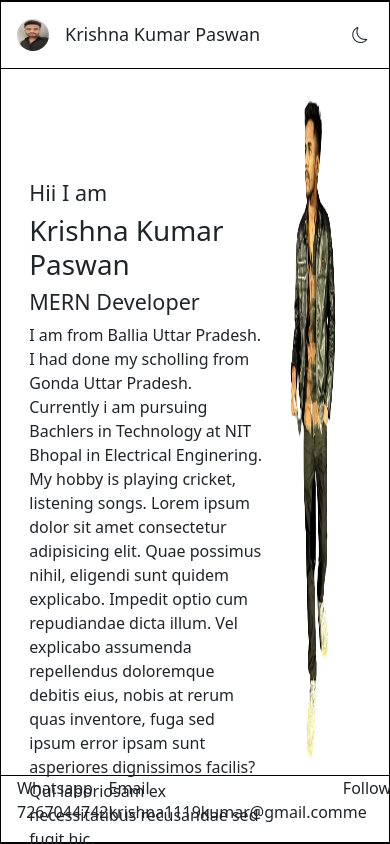
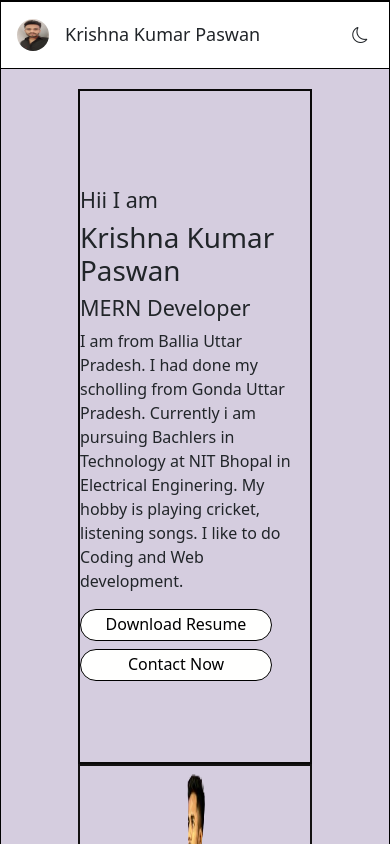
Before and after one commit to iampaswan/myPortfolio, a React (Vite) app: page / in a window 390 px wide. Shown: the top 844 px of the page. Built offline with nearby package versions, Linux system fonts and the light colour scheme.

Commit message:
last commit

```diff
--- a/src/Components/Footer.module.css
+++ b/src/Components/Footer.module.css
@@ -7,6 +7,8 @@
 
   display: flex;
   justify-content: space-between;
+
+  flex-wrap: wrap;
 
 }
 
--- a/src/Components/MainSection.jsx
+++ b/src/Components/MainSection.jsx
@@ -3,16 +3,17 @@ import mainPic from './pic.png'
 import myResume from './myResume.pdf'
 
 const MainSection = () => {
-  return <><div className={styles.MainSection}>
+  return <>
+    <div className={styles.MainSection}>
 
       <div className={styles.mainLeft}>
         <h4>Hii I am</h4>
         <h1>Krishna Kumar Paswan</h1>
         <h4>MERN Developer</h4>
-      <p>I am from Ballia Uttar Pradesh. I had done my scholling from Gonda Uttar Pradesh. Currently i am pursuing Bachlers in Technology at NIT Bhopal in Electrical Enginering. My hobby is playing cricket, listening songs. Lorem ipsum dolor sit amet consectetur adipisicing elit. Quae possimus nihil, eligendi sunt quidem explicabo. Impedit optio cum repudiandae dicta illum. Vel explicabo assumenda repellendus doloremque debitis eius, nobis at rerum quas inventore, fuga sed ipsum error ipsam sunt asperiores dignissimos facilis? Qui laboriosam ex necessitatibus recusandae sed fugit hic.
+        <p>I am from Ballia Uttar Pradesh. I had done my scholling from Gonda Uttar Pradesh. Currently i am pursuing Bachlers in Technology at NIT Bhopal in Electrical Enginering. My hobby is playing cricket, listening songs. I like to do Coding and Web development.
         </p>
 
-      <div >
+        <div className={styles.twoButtonsContainer}>
           <a href={myResume}><button className={styles.twoButtons}>Download Resume</button></a>
           <a ><button className={styles.twoButtons}>Contact Now</button></a>
         </div>
@@ -25,8 +26,6 @@ const MainSection = () => {
         </center>
       </div>
 
-
-
     </div>
   </>
 }
--- a/src/Components/MainSection.module.css
+++ b/src/Components/MainSection.module.css
@@ -3,11 +3,13 @@
   width: 100vw;
   border: 1px solid black;
 
-  /* background-color: rgb(244, 237, 252); */
+  background-color: rgb(213, 205, 223);
 
   display: flex;
   justify-content: center;
   align-items: center;
+
+
 
 
 }
@@ -15,17 +17,27 @@
 .mainLeft {
   height: 80vh;
   width: 60vw;
-  /* border: 2px solid rgb(199, 169, 169); */
+  border: 2px solid rgb(10, 9, 9);
 
   padding-top: 6rem;
 
 
 }
 
+.twoButtonsContainer {
+  /* border: 2px solid black; */
+  display: flex;
+  flex-wrap: wrap;
+  gap: 0.5rem;
+
+}
+
 .twoButtons {
+  height: 2rem;
+  width: 12rem;
+
   background-color: rgb(255, 255, 254);
   border-radius: 1rem;
-
 
   padding-top: 0.1rem;
   padding-bottom: 0.2rem;
@@ -41,15 +53,14 @@
 .twoButtons:hover {
   background-color: rgb(110, 117, 207);
   color: white;
-
 }
 
 
 
 .mainRight {
-  height: 78vh;
+  height: 80vh;
   width: 25vw;
-  /* border: 2px solid rgb(204, 176, 176); */
+  border: 2px solid rgb(19, 17, 17);
 
 
 }
@@ -58,9 +69,18 @@
   height: 80vh;
   width: 13vw;
 
-
-
   /* border: 2px solid black; */
 
+}
+
+@media (max-width:674px) {
+  .MainSection {
+    height: 165vh;
+    flex-direction: column;
+  }
+
+  .mainRight {
+    width: 60vw;
+  }
 
 }
```
Lines whose indentation alone changed are shown as unchanged.
